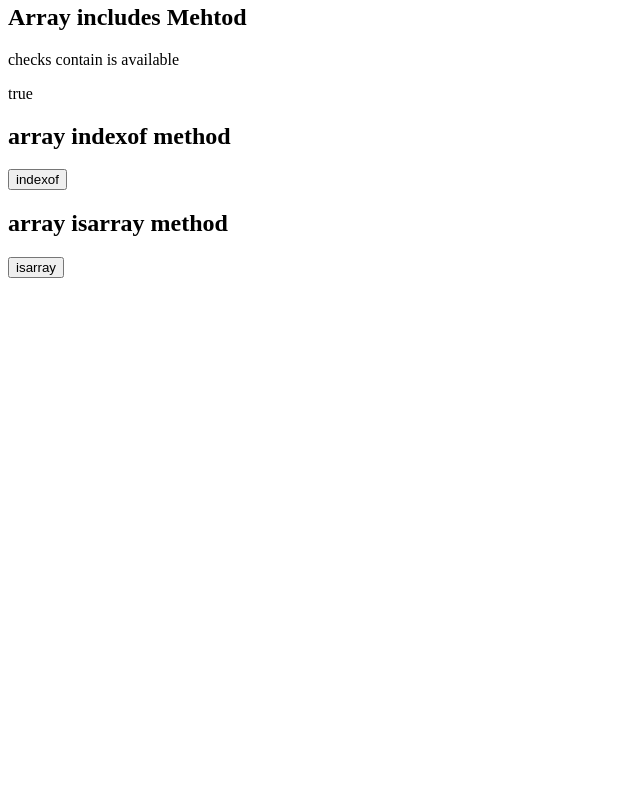
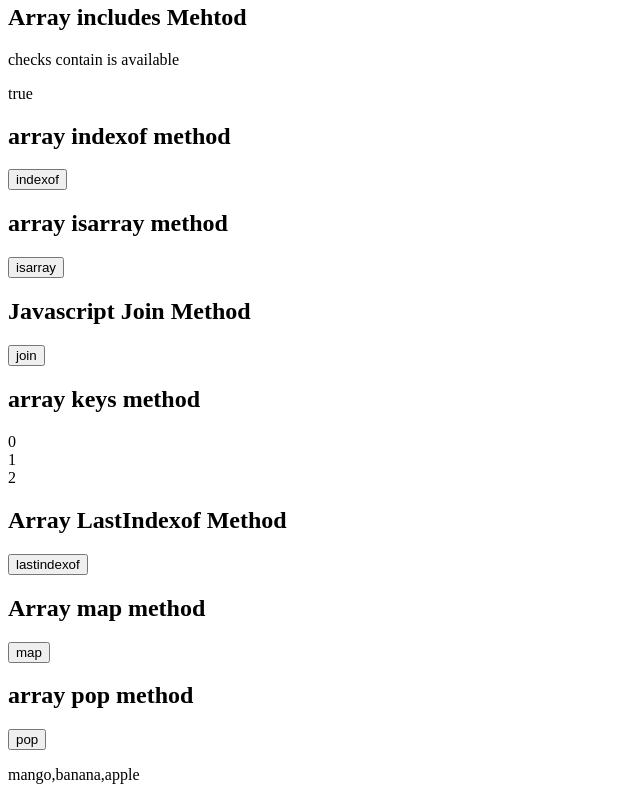
Before and after one commit to sazzadhossainmahim/JavaScript, a plain HTML site: page Basic/Reference/Array.html in a window 1280 px wide. Shown: the part 988-1788 px from the top of the page, without its empty margins (0-640 px from the left). Before the commit the page ends 1282 px from the top, so only its background shows below. Drawn offline with Linux system fonts and the light colour scheme.

Commit message:
Update Array.html

```diff
--- a/Basic/Reference/Array.html
+++ b/Basic/Reference/Array.html
@@ -171,6 +171,64 @@
             x.innerHTML = Array.isArray(fruits);
         }
     </script>
+
+    <h2>Javascript Join Method</h2>
+    <button onclick="join_funtion()">join</button>
+    <p id="join_demo"></p>
+
+    <script>
+        function join_funtion() {
+            var name = ["hi my name is:", "mahim"];
+            var x = document.getElementById("join_demo").innerHTML = name.join();
+        }
+    </script>
+    <h2>array keys method</h2>
+    <p id="keys_demo"></p>
+    <script>
+        var fruits = ["banana", "apple", "mango"];
+        var fk = fruits.keys();
+
+        for (x of fk) {
+            document.getElementById("keys_demo").innerHTML += x + "<br>";
+        }
+    </script>
+
+    <h2>Array LastIndexof Method </h2>
+    <button onclick="lastindexof_function()">lastindexof</button>
+    <p id="lastindexof_demo"></p>
+    <script>
+        function lastindexof_function() {
+            var fruits = ["banana", "apple", "orange"];
+            var a = fruits.lastIndexOf("apple");
+
+            var x = document.getElementById("lastindexof_demo");
+            x.innerHTML = a;
+        }
+    </script>
+    <h2>Array map method</h2>
+    <button onclick="map_function()">map</button>
+    <p id="map_demo"></p>
+    <script>
+        var numbers = [4, 3, 2, 12];
+        function map_function() {
+            x = document.getElementById("map_demo")
+            x.innerHTML = numbers.map(Math.sqrt);
+
+        }
+    </script>
+    <h2>array pop method</h2>
+    <button onclick="pop_function()">pop</button>
+    <p id="pop_demo"></p>
+    <script>
+        var fruits = ["mango","banana","apple"];
+        document.getElementById("pop_demo").innerHTML = fruits;
+
+        function pop_function(){
+            fruits.pop();
+            document.getElementById("pop_demo").innerHTML = fruits;
+
+        }
+    </script>
 </body>
 
 </html>
```
